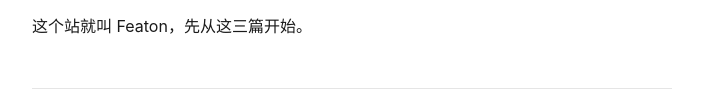
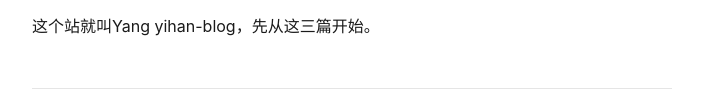
Before and after one commit to Meows-max/blog-astro, an Astro site: page /blog-astro/posts/blog-is-live in a window 1280 px wide. Shown: the part 840-943 px from the top of the page, without its empty margins (288-991 px from the left). Built offline with nearby package versions, Linux system fonts and the light colour scheme; Astro itself is replaced by a stand-in of ours.

Commit message:
Update blog name from Featon to Yang yihan-blog

```diff
--- a/src/content/posts/blog-is-live/index.md
+++ b/src/content/posts/blog-is-live/index.md
@@ -24,4 +24,4 @@ draft: false
 
 课程笔记、工具速查、踩坑记录，还有读到有意思的东西时随手记下的想法。先不追求写得多好，能持续记下来更重要。
 
-这个站就叫 Featon，先从这三篇开始。
+这个站就叫Yang yihan-blog，先从这三篇开始。
```
